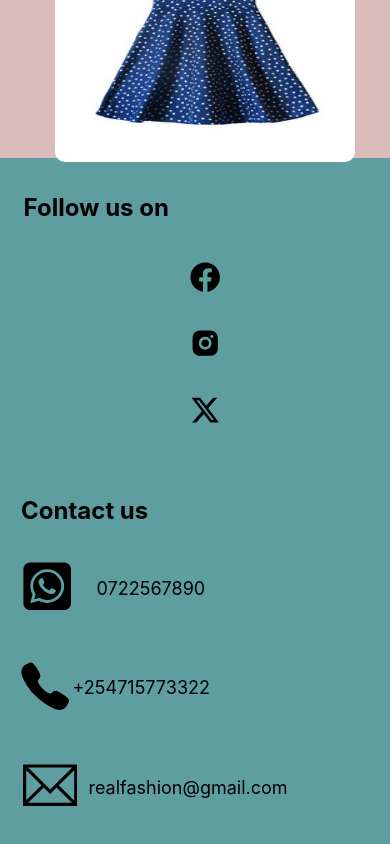
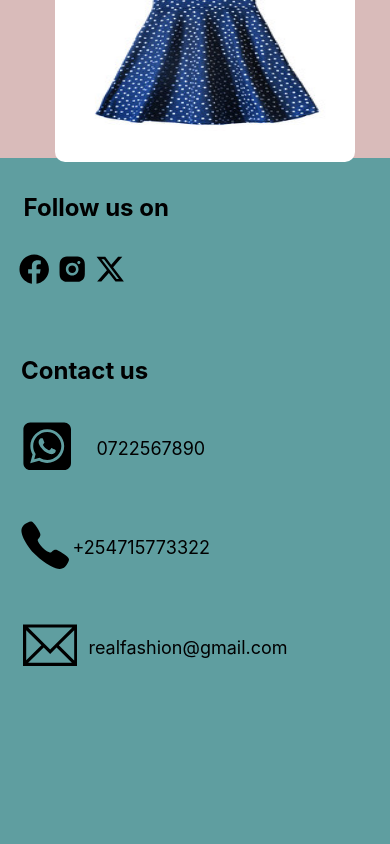
Before and after one commit to akirachix/Techfluencers-Informational, a React (Create React App) app in the folder real/: page / in a window 390 px wide. Shown: the part 1498-2342 px from the top of the page. Built offline with nearby package versions, Linux system fonts and the light colour scheme.

Commit message:
added media query

```diff
--- a/real/src/Footer /index.css
+++ b/real/src/Footer /index.css
@@ -51,9 +51,9 @@ input{
     justify-content: center;
 
 }
-.images{
+.imagess{
 display: flex;
-margin-left: 850px;
+margin-left: 19px;
 gap: 2%;
 align-items: center;
 
@@ -124,9 +124,10 @@ h1{
         gap: 15%;
         margin-left: 15%;
     }
-    .images{
+    .imagess
+    {
     display: flex;
-    margin-left: 7%;
+    margin-left: 5%;
     gap: 2%;
 
 
@@ -284,7 +285,7 @@ h1{
         gap: 15%;
         margin-left: 15%;
     }
-    .images{
+    .imagess{
     display: flex;
     margin-left: 4%;
     gap: 2%;
@@ -369,7 +370,7 @@ h1{
         gap:15%;
         margin-left: 16%;
     }
-    .images{
+    .imagess{
     display: flex;
     margin-left: 3%;
     gap: 2%;
@@ -448,7 +449,7 @@ h1{
         gap: 15%;
         margin-left: 31%;
     }
-    .images{
+    .imagess{
     display: flex;
     margin-left: 4%;
     gap: 2%;
@@ -527,7 +528,7 @@ h1{
         gap: 15%;
         margin-left: 34%;
     }
-    .images{
+    .imagess{
     display: flex;
     margin-left: 5%;
     gap: 2%;
@@ -608,7 +609,7 @@ h1{
         padding-right: 10px;
 
     }
-    .images{
+    .imagess{
     display: flex;
     margin-left: 39.5%;
     gap: 2%;
@@ -691,7 +692,7 @@ h1{
         padding-right: -10px;
 
     }
-    .images{
+    .imagess{
     display: flex;
     margin-left: 40%;
     gap: 2%;
--- a/real/src/Footer /index.js
+++ b/real/src/Footer /index.js
@@ -15,7 +15,7 @@ const Footer = () => {
     <div>
     <h1 className='follow'>Follow us on</h1>
 
-     <div className="images">
+     <div className="imagess">
             <p><FaFacebook size='1.9rem' /></p>
             <p><RiInstagramFill size='1.9rem' /></p>
             <p><FaXTwitter size='1.9rem' /></p>
--- a/real/src/Product/index.css
+++ b/real/src/Product/index.css
@@ -36,6 +36,7 @@
         justify-content: center;
 
         align-items: center;
+
 
     }
 
```
